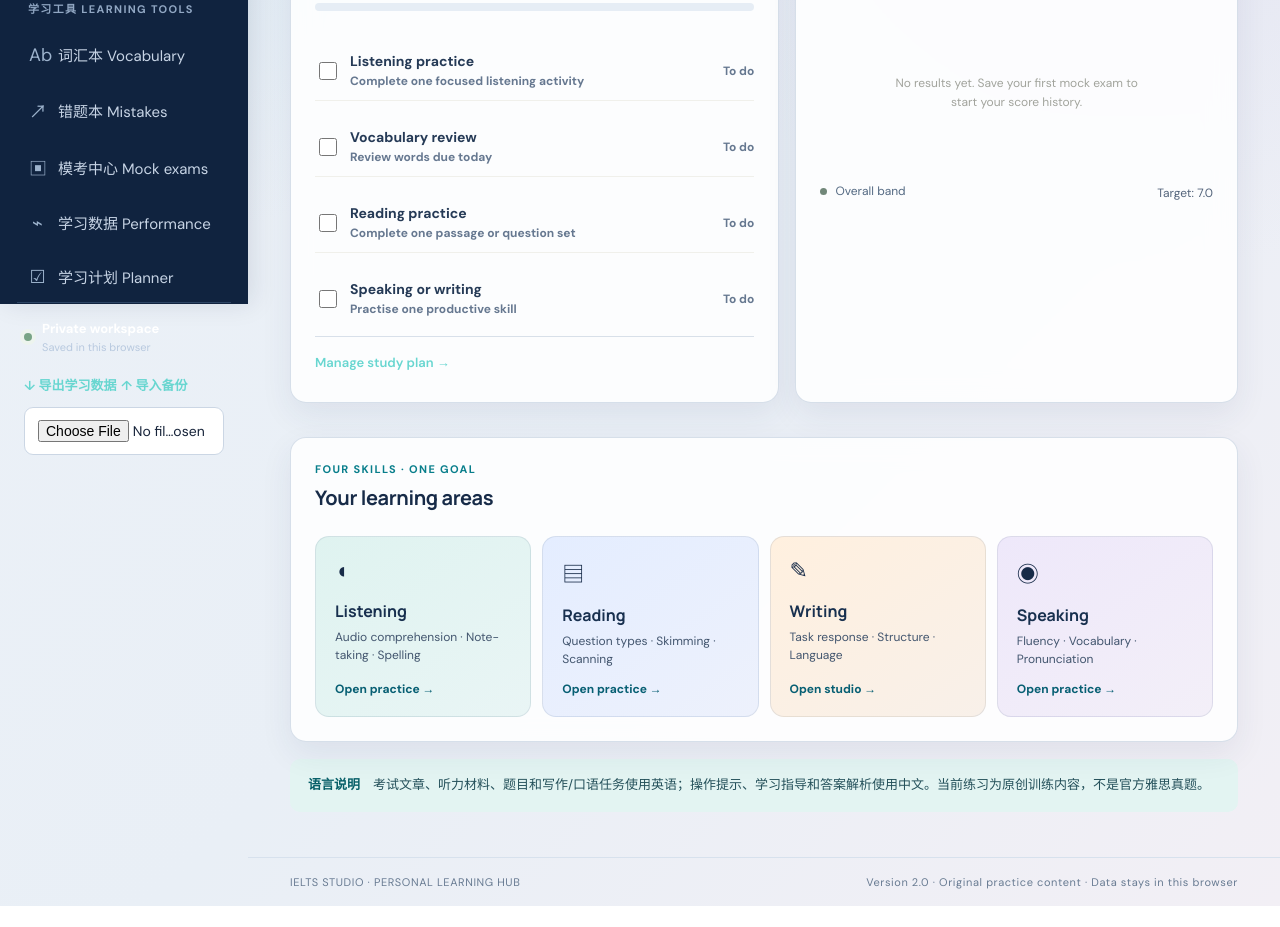
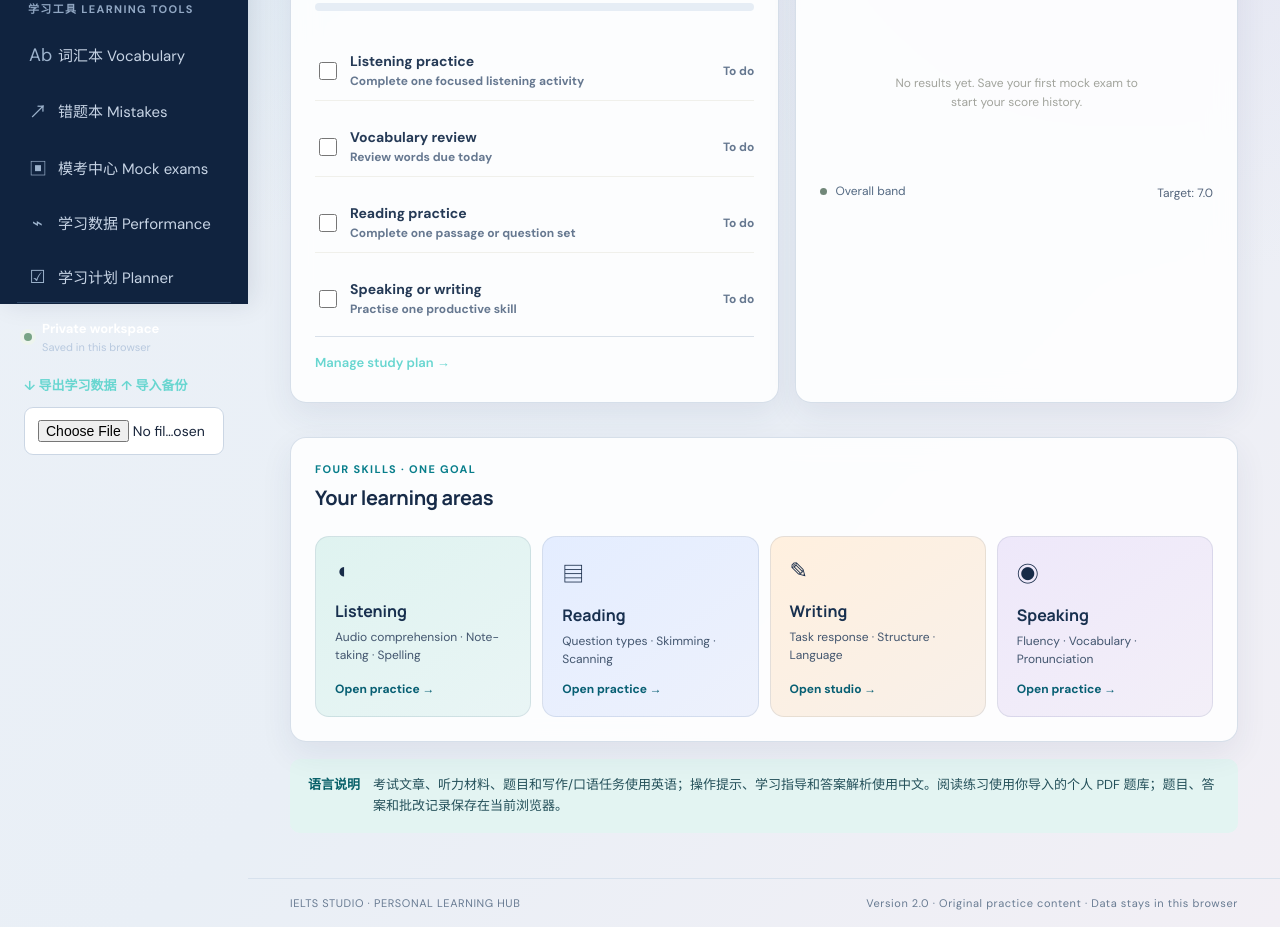
Before and after one commit to Ruiyansu/Ruiyan-IETS, a plain HTML site: page index.html in a window 1280 px wide. Shown: the part 496-1423 px from the top of the page. Before the commit the page ends 1402 px from the top, so only its background shows below. Drawn offline with Linux system fonts and the light colour scheme.

Commit message:
Clarify personal PDF reading source in workspace notice

```diff
--- a/index.html
+++ b/index.html
@@ -77,7 +77,7 @@
               <button class="skill-card speaking" data-go="speaking"><span class="skill-icon">◉</span><b>Speaking</b><small>Fluency · Vocabulary · Pronunciation</small><span class="skill-link">Open practice →</span></button>
             </div>
           </div>
-          <div class="notice"><b>语言说明</b><span>考试文章、听力材料、题目和写作/口语任务使用英语；操作提示、学习指导和答案解析使用中文。当前练习为原创训练内容，不是官方雅思真题。</span></div>
+          <div class="notice"><b>语言说明</b><span>考试文章、听力材料、题目和写作/口语任务使用英语；操作提示、学习指导和答案解析使用中文。阅读练习使用你导入的个人 PDF 题库；题目、答案和批改记录保存在当前浏览器。</span></div>
         </section>
 
         <section class="view" id="view-diagnostic">
```
